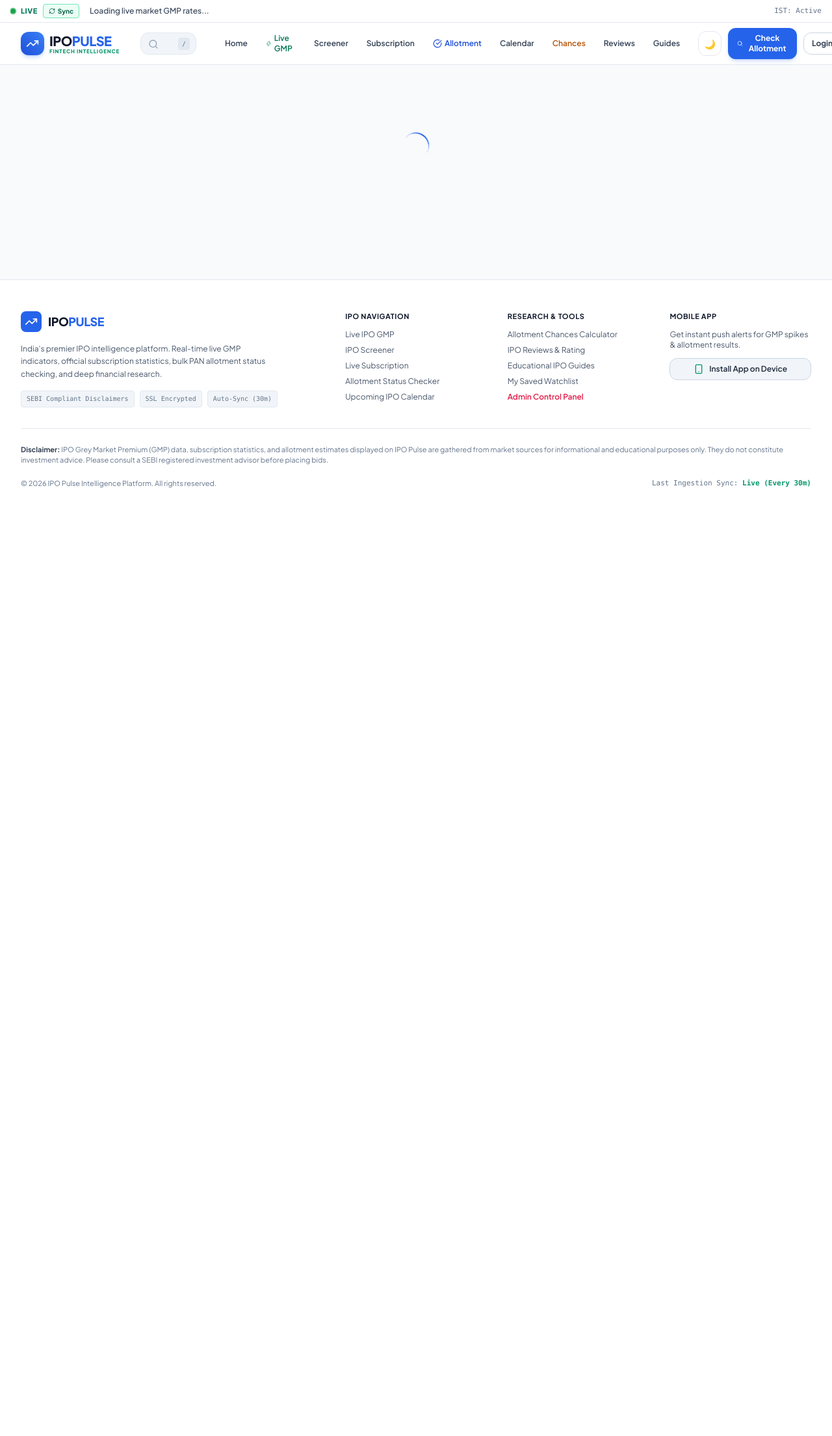
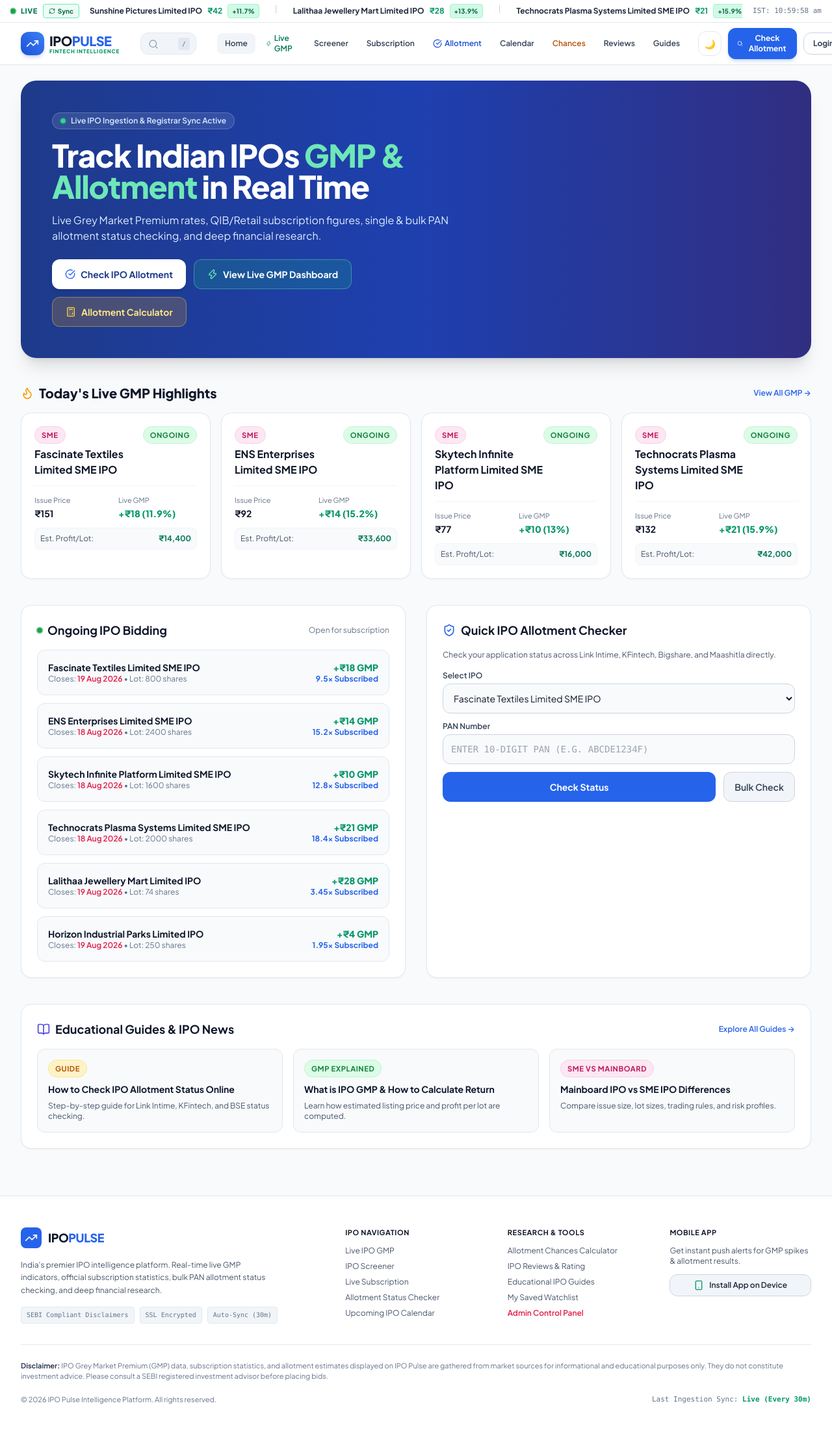
Before and after one commit to JAINIL2210/IPOCircle, a Flask app: page / in a window 1280 px wide. Shown: the whole page at 65% size. Before the commit the page ends 751 px from the top, so only its background shows below. Run offline with Flask 3, Linux system fonts and the light colour scheme; data comes from the database, SQL or seed files in the repository; some libraries are stand-ins or nearby versions.

Commit message:
Fix syntax errors in app.js with zero unclosed tokens, restore calendar and calculator renders, and add browser cache busting

```diff
--- a/static/js/app.js
+++ b/static/js/app.js
@@ -5,6 +5,17 @@
 // ----------------------------------------------------
 // THEME CONTROLLER & LIVE CLOCK (LIGHT / DARK)
 // ----------------------------------------------------
+function safeCreateIcons() {
+  if (window.lucide && typeof lucide.createIcons === 'function') {
+    try {
+      lucide.createIcons();
+    } catch (e) {
+      console.warn("Lucide render note:", e);
+    }
+  }
+}
+window.safeCreateIcons = safeCreateIcons;
+
 function toggleThemeMode() {
   const html = document.documentElement;
   const isDark = html.classList.contains('dark');
@@ -19,9 +30,7 @@
     localStorage.setItem('theme', 'dark');
   }
 
-  setTimeout(() => {
-    if (window.lucide) lucide.createIcons();
-  }, 30);
+  setTimeout(safeCreateIcons, 30);
 }
 window.toggleThemeMode = toggleThemeMode;
 
@@ -161,7 +170,7 @@
     renderHomePage(container);
   }
 
-  setTimeout(() => lucide.createIcons(), 50);
+  setTimeout(safeCreateIcons, 50);
 }
 
 // ----------------------------------------------------
@@ -224,7 +233,7 @@
   const tickerEl = document.getElementById('top-gmp-ticker');
   if (tickerEl) {
     tickerEl.innerHTML = `<span class="text-emerald-600 dark:text-emerald-400 font-bold flex items-center"><i data-lucide="loader-2" class="w-3 h-3 animate-spin mr-1"></i> Syncing live Indian market IPO data...</span>`;
-    lucide.createIcons();
+    safeCreateIcons();
   }
   try {
     const res = await fetch('/api/admin/sync-live', { method: 'POST' });
@@ -1133,12 +1142,171 @@
           </div>
         </div>
       `;
+      safeCreateIcons();
     }
   } catch (err) {
     out.innerHTML = `<div class="p-3 bg-rose-50 dark:bg-rose-950/60 border border-rose-200 dark:border-rose-800 rounded-xl text-rose-700 dark:text-rose-300 text-xs">Failed processing bulk batch.</div>`;
   }
 }
 
+// ----------------------------------------------------
+// 6. UPCOMING IPO CALENDAR RENDER
+// ----------------------------------------------------
+async function renderCalendarPage(container) {
+  container.innerHTML = `
+    <div class="space-y-6">
+      <div class="bg-white dark:bg-[#111827] border border-slate-200 dark:border-slate-800 p-6 rounded-2xl space-y-2 shadow-sm">
+        <h1 class="text-2xl font-black text-slate-900 dark:text-white flex items-center">
+          <i data-lucide="calendar" class="w-6 h-6 text-blue-600 dark:text-blue-400 mr-2"></i> Upcoming IPO Calendar
+        </h1>
+        <p class="text-xs text-slate-600 dark:text-slate-400">Key milestone dates: Bidding Open/Close, Allotment Declaration, and Listing Dates.</p>
+      </div>
+
+      <div id="calendar-timeline-container" class="space-y-4">
+        <div class="text-center py-12 text-slate-500">Loading calendar events...</div>
+      </div>
+    </div>
+  `;
+
+  try {
+    const res = await fetch('/api/calendar');
+    const data = await res.json();
+    if (data.success && data.events) {
+      const containerEl = document.getElementById('calendar-timeline-container');
+      containerEl.innerHTML = `
+        <div class="grid grid-cols-1 md:grid-cols-2 gap-4">
+          ${data.events.map(ev => `
+            <div onclick="navigateTo('/ipo/${ev.slug}')" class="p-4 bg-white dark:bg-[#111827] border border-slate-200 dark:border-slate-800 hover:border-slate-300 dark:hover:border-slate-700 rounded-2xl cursor-pointer flex items-center justify-between shadow-sm transition">
+              <div class="space-y-1">
+                <span class="badge ${ev.event.includes('Opens') ? 'badge-open' : (ev.event.includes('Closes') ? 'badge-closed' : 'badge-upcoming')}">${ev.event}</span>
+                <div class="font-bold text-slate-900 dark:text-white text-base">${ev.name}</div>
+                <div class="text-xs text-slate-500 dark:text-slate-400">${ev.category}</div>
+              </div>
+              <div class="text-right">
+                <div class="text-sm font-black text-blue-600 dark:text-blue-400">${ev.date}</div>
+              </div>
+            </div>
+          `).join('')}
+        </div>
+      `;
+      safeCreateIcons();
+    }
+  } catch (err) {
+    console.error('Calendar error', err);
+  }
+}
+
+// ----------------------------------------------------
+// 7. ALLOTMENT CHANCES CALCULATOR RENDER
+// ----------------------------------------------------
+function renderCalculatorPage(container) {
+  container.innerHTML = `
+    <div class="space-y-6 max-w-3xl mx-auto">
+
+      <div class="bg-white dark:bg-[#111827] border border-slate-200 dark:border-slate-800 p-6 rounded-2xl space-y-2 shadow-sm">
+        <h1 class="text-2xl font-black text-slate-900 dark:text-white flex items-center">
+          <i data-lucide="calculator" class="w-6 h-6 text-amber-600 dark:text-amber-400 mr-2"></i> Allotment Chances Calculator
+        </h1>
+        <p class="text-xs text-slate-600 dark:text-slate-400">Educational lottery probability estimator based on retail computer draw mechanics and oversubscription ratios.</p>
+      </div>
+
+      <div class="bg-white dark:bg-[#111827] border border-slate-200 dark:border-slate-800 rounded-2xl p-6 space-y-4 shadow-sm">
+        <div class="grid grid-cols-1 sm:grid-cols-2 gap-4">
+          <div>
+            <label class="block text-xs font-semibold text-slate-700 dark:text-slate-300 mb-1">Select IPO</label>
+            <select id="calc-ipo-select" class="w-full bg-slate-50 dark:bg-slate-800 border border-slate-300 dark:border-slate-700 rounded-xl p-3 text-sm text-slate-900 dark:text-white">
+              ${state.ipos.map(i => `<option value="${i.id}">${i.name} (Sub: ${i.subscription ? i.subscription.total_x : 1}x)</option>`).join('')}
+            </select>
+          </div>
+
+          <div>
+            <label class="block text-xs font-semibold text-slate-700 dark:text-slate-300 mb-1">Investor Category</label>
+            <select id="calc-category-select" class="w-full bg-slate-50 dark:bg-slate-800 border border-slate-300 dark:border-slate-700 rounded-xl p-3 text-sm text-slate-900 dark:text-white">
+              <option value="Retail (RII)">Retail Investor (Up to ₹2 Lakhs)</option>
+              <option value="Small NII (sNII)">Small NII (₹2 Lakhs - ₹10 Lakhs)</option>
+              <option value="Big NII (bNII)">Big NII (Above ₹10 Lakhs)</option>
+            </select>
+          </div>
+
+          <div>
+            <label class="block text-xs font-semibold text-slate-700 dark:text-slate-300 mb-1">Subscription Multiple (x)</label>
+            <input type="number" step="0.1" id="calc-sub-x" value="15.0" class="w-full bg-slate-50 dark:bg-slate-800 border border-slate-300 dark:border-slate-700 rounded-xl p-3 text-sm text-slate-900 dark:text-white">
+          </div>
+
+          <div>
+            <label class="block text-xs font-semibold text-slate-700 dark:text-slate-300 mb-1">Lots Applied</label>
+            <input type="number" id="calc-lots" value="1" min="1" class="w-full bg-slate-50 dark:bg-slate-800 border border-slate-300 dark:border-slate-700 rounded-xl p-3 text-sm text-slate-900 dark:text-white">
+          </div>
+        </div>
+
+        <button onclick="handleCalculateEstimate()" class="w-full bg-amber-500 hover:bg-amber-600 text-slate-950 font-black py-3.5 rounded-xl text-sm shadow-md transition">
+          Calculate Estimated Allotment Probability
+        </button>
+
+        <div id="calc-result-output" class="hidden pt-4 border-t border-slate-200 dark:border-slate-800"></div>
+      </div>
+
+    </div>
+  `;
+  safeCreateIcons();
+}
+
+async function handleCalculateEstimate() {
+  const ipoId = document.getElementById('calc-ipo-select').value;
+  const category = document.getElementById('calc-category-select').value;
+  const subX = document.getElementById('calc-sub-x').value;
+  const lots = document.getElementById('calc-lots').value;
+
+  const out = document.getElementById('calc-result-output');
+  out.classList.remove('hidden');
+
+  try {
+    const res = await fetch('/api/calculator/estimate', {
+      method: 'POST',
+      headers: { 'Content-Type': 'application/json' },
+      body: JSON.stringify({ ipo_id: ipoId, category: category, subscription_x: subX, lots_applied: lots })
+    });
+    const data = await res.json();
+    if (data.success) {
+      const c = data.calculation;
+      out.innerHTML = `
+        <div class="bg-slate-50 dark:bg-slate-800/80 border border-slate-200 dark:border-slate-700 rounded-2xl p-6 space-y-4">
+          <div class="flex justify-between items-center">
+            <div>
+              <h3 class="font-bold text-slate-900 dark:text-white text-base">${c.ipo_name}</h3>
+              <span class="text-xs text-slate-500 dark:text-slate-400">${c.category}</span>
+            </div>
+            <div class="text-right">
+              <span class="text-xs text-slate-500 dark:text-slate-400">Winning Chance</span>
+              <div class="text-2xl font-black text-amber-600 dark:text-amber-400">${c.probability_percent}%</div>
+            </div>
+          </div>
+
+          <div class="p-4 bg-white dark:bg-slate-900 rounded-xl border border-slate-200 dark:border-slate-700 space-y-2 text-xs">
+            <div class="flex justify-between">
+              <span class="text-slate-500 dark:text-slate-400">Lottery Odds:</span>
+              <strong class="text-slate-900 dark:text-white">${c.chance_ratio}</strong>
+            </div>
+            <div class="flex justify-between">
+              <span class="text-slate-500 dark:text-slate-400">Total Investment Required:</span>
+              <strong class="text-slate-900 dark:text-white">₹${c.min_investment.toLocaleString()}</strong>
+            </div>
+          </div>
+
+          <div class="text-xs text-slate-700 dark:text-slate-300 leading-relaxed bg-blue-50 dark:bg-blue-950/40 p-3 rounded-lg border border-blue-100 dark:border-blue-900/60">
+            <strong class="text-blue-700 dark:text-blue-300">Explanation:</strong> ${c.explanation}
+          </div>
+        </div>
+      `;
+    }
+  } catch (err) {
+    console.error('Calculator error', err);
+  }
+}
+
+// ----------------------------------------------------
+// 8. IPO DETAILS / RESEARCH PAGE RENDER
+// ----------------------------------------------------
 async function renderIpoDetailPage(container, slug) {
   container.innerHTML = `<div class="text-center py-20 text-slate-500">Loading comprehensive IPO research breakdown...</div>`;
 
@@ -1419,10 +1587,11 @@
 
       </div>
     `;
-    lucide.createIcons();
+    safeCreateIcons();
   } catch (err) {
     console.error('Error fetching detail', err);
   }
+}
 
 // ----------------------------------------------------
 // 9. IPO REVIEWS PAGE RENDER
--- a/templates/index.html
+++ b/templates/index.html
@@ -60,7 +60,7 @@
   </script>
 
   <!-- Custom Styles & Lucide Icons & Chart.js -->
-  <link rel="stylesheet" href="/static/css/style.css">
+  <link rel="stylesheet" href="/static/css/style.css?v=20260817-3">
   <script src="https://unpkg.com/lucide@latest"></script>
   <script src="https://cdn.jsdelivr.net/npm/chart.js"></script>
 </head>
@@ -346,11 +346,11 @@
   </div>
 
   <!-- Scripts -->
-  <script src="/static/js/app.js"></script>
+  <script src="/static/js/app.js?v=20260817-3"></script>
   <script>
-    document.addEventListener('DOMContentLoaded', () => {
-      lucide.createIcons();
-    });
+    if (typeof init === 'function') {
+      init();
+    }
   </script>
 </body>
 </html>
```
